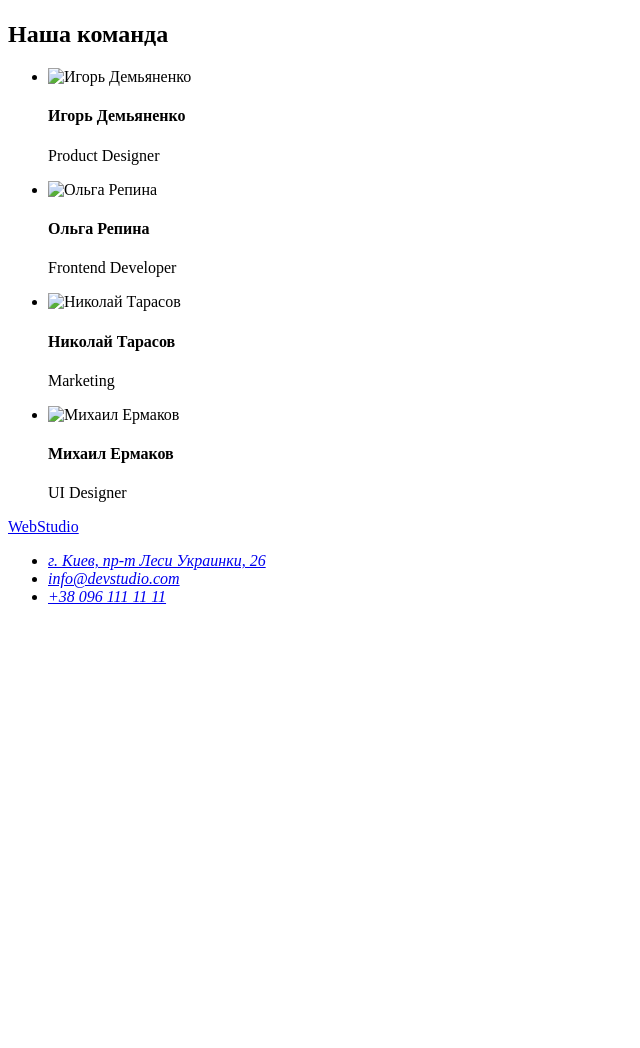
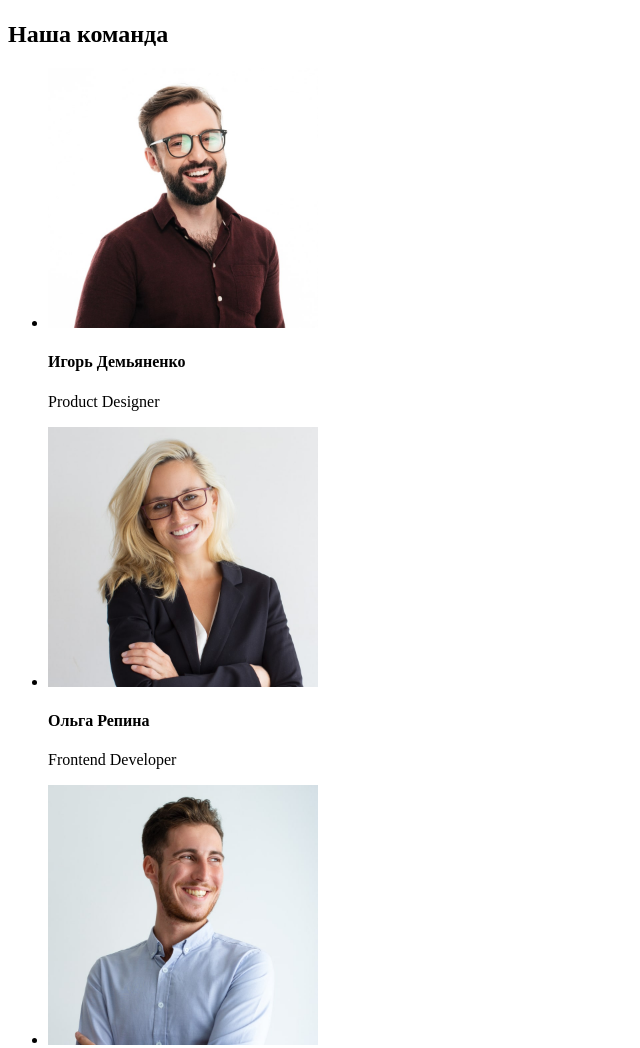
Before and after one commit to Evolver1/goit-markup-hw-01, a plain HTML site: page index.html in a window 1280 px wide. Shown: the part 1352-2400 px from the top of the page, without its empty margins (0-640 px from the left). Before the commit the page ends 1974 px from the top, so only its background shows below. Drawn offline with Linux system fonts and the light colour scheme; the site is published under a folder, as on GitHub Pages, so addresses that start at the root find nothing.

Commit message:
Update index.html

```diff
--- a/index.html
+++ b/index.html
@@ -68,22 +68,22 @@
         <h2>Наша команда</h2>
         <ul>
           <li>
-            <img src="/images/img_1-min.jpg" alt="Игорь Демьяненко" width="270" height="260" />
+            <img src="./images/img_1-min.jpg" alt="Игорь Демьяненко" width="270" height="260" />
             <h4>Игорь Демьяненко</h4>
             <p>Product Designer</p>
           </li>
           <li>
-            <img src="/images/img_2-min.jpg" alt="Ольга Репина" width="270" height="260" />
+            <img src="./images/img_2-min.jpg" alt="Ольга Репина" width="270" height="260" />
             <h4>Ольга Репина</h4>
             <p>Frontend Developer</p>
           </li>
           <li>
-            <img src="/images/img_3-min.jpg" alt="Николай Тарасов" width="270" height="260" />
+            <img src="./images/img_3-min.jpg" alt="Николай Тарасов" width="270" height="260" />
             <h4>Николай Тарасов</h4>
             <p>Marketing</p>
           </li>
           <li>
-            <img src="/images/img_4-min.jpg" alt="Михаил Ермаков" width="270" height="260" />
+            <img src="./images/img_4-min.jpg" alt="Михаил Ермаков" width="270" height="260" />
             <h4>Михаил Ермаков</h4>
             <p>UI Designer</p>
           </li>
```
